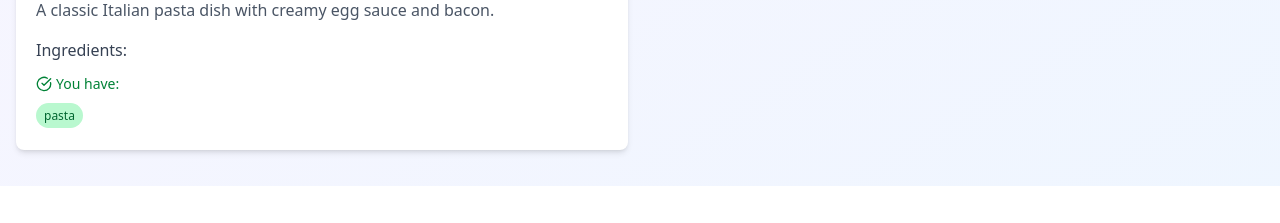
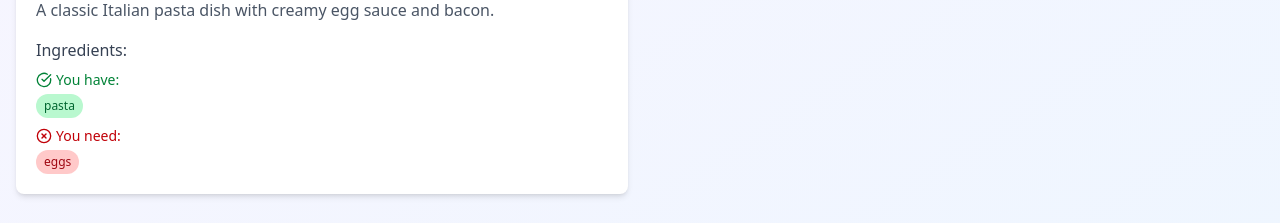
Before and after one commit to lawrence-valerio/fridge-meals, a Next.js app: page /home/recipes in a window 1280 px wide. Shown: the part 614-837 px from the top of the page. Before the commit the page ends 800 px from the top, so only its background shows below. Built offline with nearby package versions, Linux system fonts and the light colour scheme.

Commit message:
Added missing ingredients for the meal card

```diff
--- a/src/app/home/recipes/components/MealCard.tsx
+++ b/src/app/home/recipes/components/MealCard.tsx
@@ -1,4 +1,4 @@
-import { CheckCircleIcon } from "lucide-react";
+import { CheckCircleIcon, XCircleIcon } from "lucide-react";
 
 export const MealCard = () => {
   return (
@@ -21,16 +21,26 @@ export const MealCard = () => {
         </p>
         <div>
           <h4 className="font-medium text-gray-700 mb-2">Ingredients:</h4>
-          <div className="py-1">
-            <div className="mb-2">
+          <div className="space-y-2">
+            <div>
               <p className="text-sm text-green-700 mb-1 flex items-center">
                 <CheckCircleIcon size={16} className="mr-1" /> You have:
               </p>
+              <div className="flex flex-wrap gap-1">
+                <span className="text-xs bg-green-200 text-green-800 px-2 py-1 rounded-full">
+                  pasta
+                </span>
+              </div>
             </div>
             <div>
-              <span className="text-xs bg-green-200 text-green-800 px-2 py-1 rounded-full">
-                pasta
-              </span>
+              <p className="text-sm text-red-700 mb-1 flex items-center">
+                <XCircleIcon size={16} className="mr-1" /> You need:
+              </p>
+              <div className="flex flex-wrap gap-1">
+                <span className="text-xs bg-red-200 text-red-800 px-2 py-1 rounded-full">
+                  eggs
+                </span>
+              </div>
             </div>
           </div>
         </div>
```
